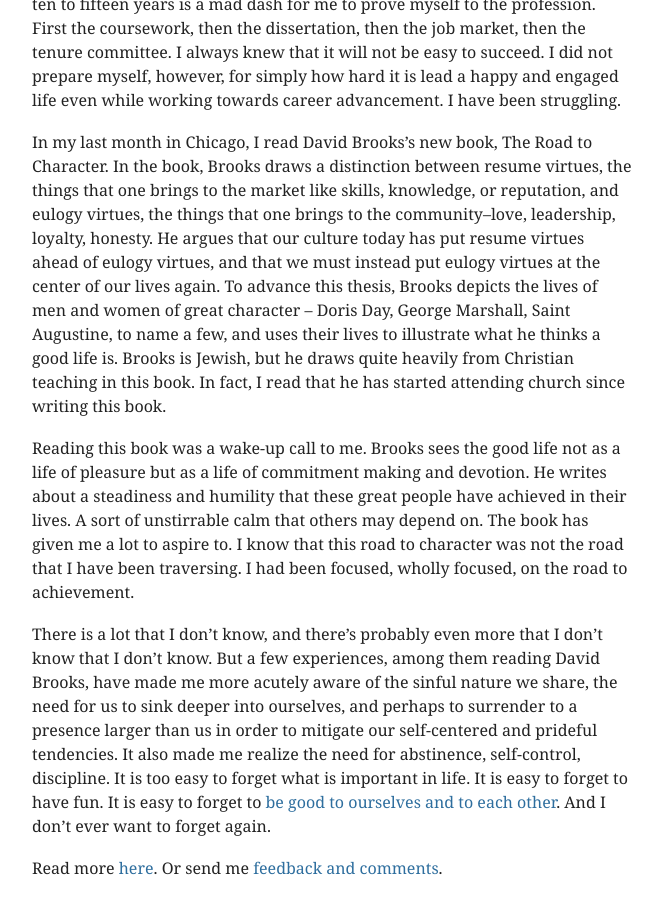
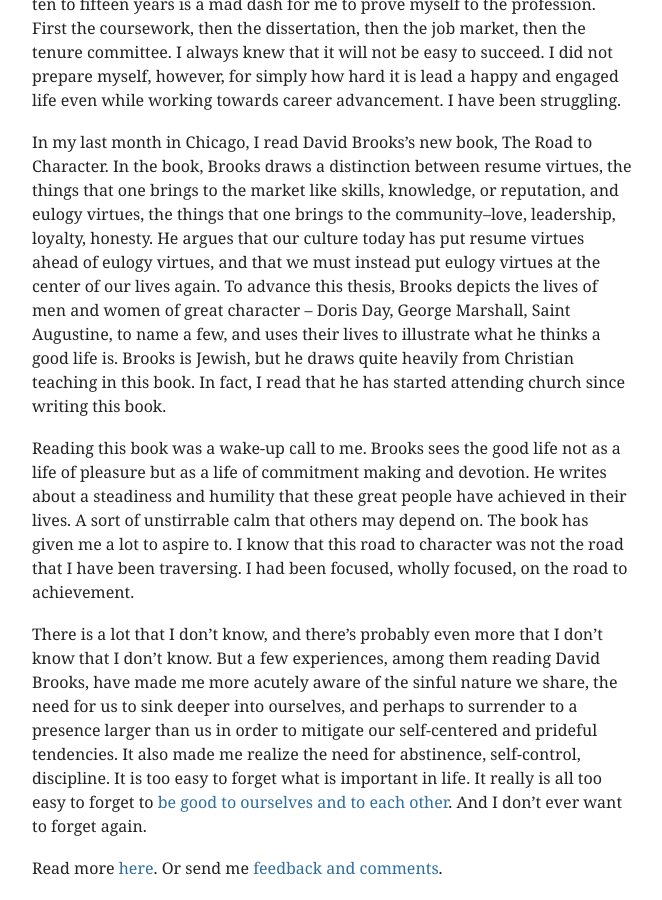
Before and after one commit to mbwong/mbwong.github.com, a Jekyll site: the page built from _posts/2015-06-15-reflections-from-beijing.md, in a window 1280 px wide and 900 px high, scrolled down 2920 px. Shown: the whole window, without its empty margins (308-970 px from the left). Built offline with Jekyll 4.4.1, drawn with Linux system fonts in a browser that asks for light colours.

Commit message:
Update 2015-06-15-reflections-from-beijing.md

```diff
--- a/_posts/2015-06-15-reflections-from-beijing.md
+++ b/_posts/2015-06-15-reflections-from-beijing.md
@@ -38,6 +38,6 @@
 
 Reading this book was a wake-up call to me. Brooks sees the good life not as a life of pleasure but as a life of commitment making and devotion. He writes about a steadiness and humility that these great people have achieved in their lives. A sort of unstirrable calm that others may depend on. The book has given me a lot to aspire to. I know that this road to character was not the road that I have been traversing. I had been focused, wholly focused, on the road to achievement.
 
-There is a lot that I don't know, and there's probably even more that I don't know that I don't know. But a few experiences, among them reading David Brooks, have made me more acutely aware of the sinful nature we share, the need for us to sink deeper into ourselves, and perhaps to surrender to a presence larger than us in order to mitigate our self-centered and prideful tendencies. It also made me realize the need for abstinence, self-control, discipline. It is too easy to forget what is important in life. It is easy to forget to have fun. It is easy to forget to [be good to ourselves and to each other][pb]. And I don't ever want to forget again.
+There is a lot that I don't know, and there's probably even more that I don't know that I don't know. But a few experiences, among them reading David Brooks, have made me more acutely aware of the sinful nature we share, the need for us to sink deeper into ourselves, and perhaps to surrender to a presence larger than us in order to mitigate our self-centered and prideful tendencies. It also made me realize the need for abstinence, self-control, discipline. It is too easy to forget what is important in life. It really is all too easy to forget to [be good to ourselves and to each other][pb]. And I don't ever want to forget again.
 
 [pb]: http://paulbuchheit.blogspot.hk/2012/03/eight-years-today.html
```
